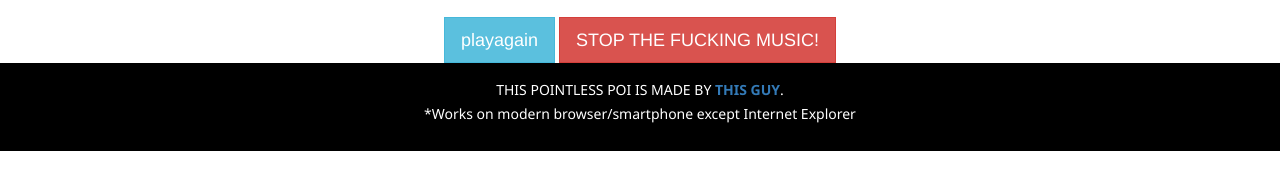
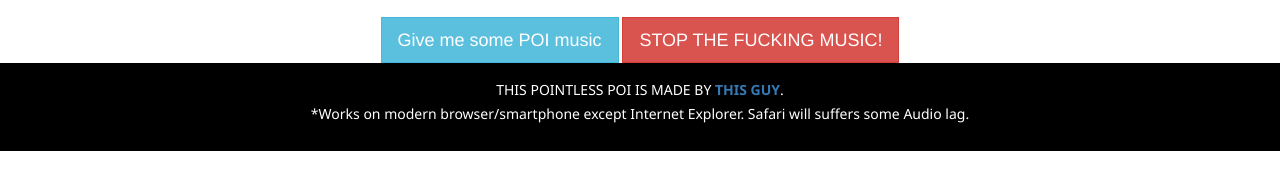
Before and after one commit to sancowinx/yuudachi-poi, a website: page index.html in a window 1280 px wide. Shown: the part 649-838 px from the top of the page. Drawn offline with nearby package versions, Linux system fonts and the light colour scheme.

Commit message:
some changes

```diff
--- a/index.html
+++ b/index.html
@@ -54,12 +54,10 @@
         <h3>Total poied: <span id="counter">0</span> POI!</h3>
         <a href="http://knowyourmeme.com/memes/poi-%E3%81%A3%E3%81%BD%E3%81%84"><b>FYI, POI!</b></a><br/><br/>
         <button id="twitter-tweet" class="btn btn-default btn-primary btn-lg"><i class="fa fa-twitter"></i> Tweet</button>
-
-        <!-- Start, Stop Bgm-->
       </div>
       <br/>
       <div class="text-center">
-        <button id="button-restartmusic" class="btn btn-info btn-lg">playagain</button>
+        <button id="button-restartmusic" class="btn btn-info btn-lg">Give me some POI music</button>
 
         <button id="button-stopmusic" class="btn btn-danger btn-lg">STOP THE FUCKING MUSIC!</button>
       </div>
@@ -72,20 +70,20 @@
   <div class="container">
     <p class="text-center">THIS POINTLESS POI IS MADE BY <a href="https://github.com/sancowinx"><b>THIS GUY</b></a>.
     <br/>
-    *Works on modern browser/smartphone except Internet Explorer
+    *Works on modern browser/smartphone except Internet Explorer. Safari will suffers some Audio lag.
     </p>
   </div>
 </footer>
 
 <script src="http://ajax.googleapis.com/ajax/libs/jquery/1.11.1/jquery.min.js"></script>
 <script src="http://netdna.bootstrapcdn.com/bootstrap/3.1.1/js/bootstrap.min.js"></script>
-<script async src="assets/js/poi.js"></script>
+<script async src="assets/js/poi_v2.js"></script>
 <script>
-    (function(){
-      bgm = new Audio("assets/audio/poi-ost-trimmed.wav");
-        bgm.loop = true;
-        bgm.play();
-    })();
+  (function(){
+    bgm = new Audio("assets/audio/poi-ost-trimmed.wav");
+      bgm.loop = true;
+      bgm.play();
+  })();
 </script>
 </body>
 </html>
```
